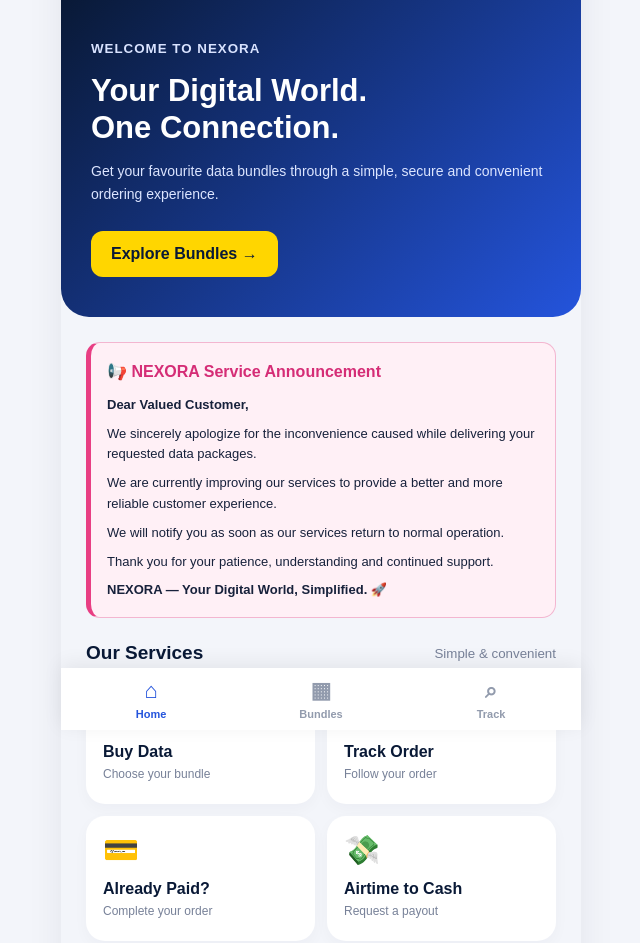
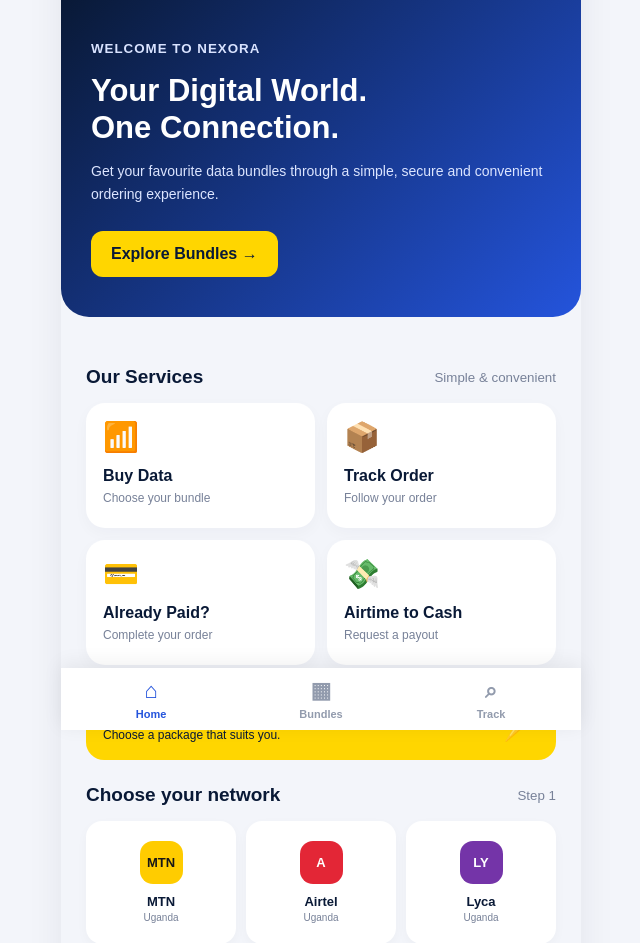
Before and after one commit to mosesksoftware-cyber/NEXORA, a Flask app: page / in a window 1280 px wide. Shown: the part 70-1013 px from the top of the page, without its empty margins (319-959 px from the left). Run offline with Flask 3, Linux system fonts and the light colour scheme; parts of the project's set-up code (start-up, migrations or seed data) failed here and were passed over.

Commit message:
Update index.html

```diff
--- a/templates/index.html
+++ b/templates/index.html
@@ -163,16 +163,6 @@ footer p {color:#c8d3e9;font-size:12px;line-height:1.7}
 </section>
 
 <main class="content">
-
-<div class="service-announcement" role="status" aria-label="NEXORA service announcement">
-    <h3>📢 NEXORA Service Announcement</h3>
-    <p><strong>Dear Valued Customer,</strong></p>
-    <p>We sincerely apologize for the inconvenience caused while delivering your requested data packages.</p>
-    <p>We are currently improving our services to provide a better and more reliable customer experience.</p>
-    <p>We will notify you as soon as our services return to normal operation.</p>
-    <p>Thank you for your patience, understanding and continued support.</p>
-    <strong>NEXORA — Your Digital World, Simplified. 🚀</strong>
-</div>
 
 <div class="section-heading">
     <h2>Our Services</h2>
```
